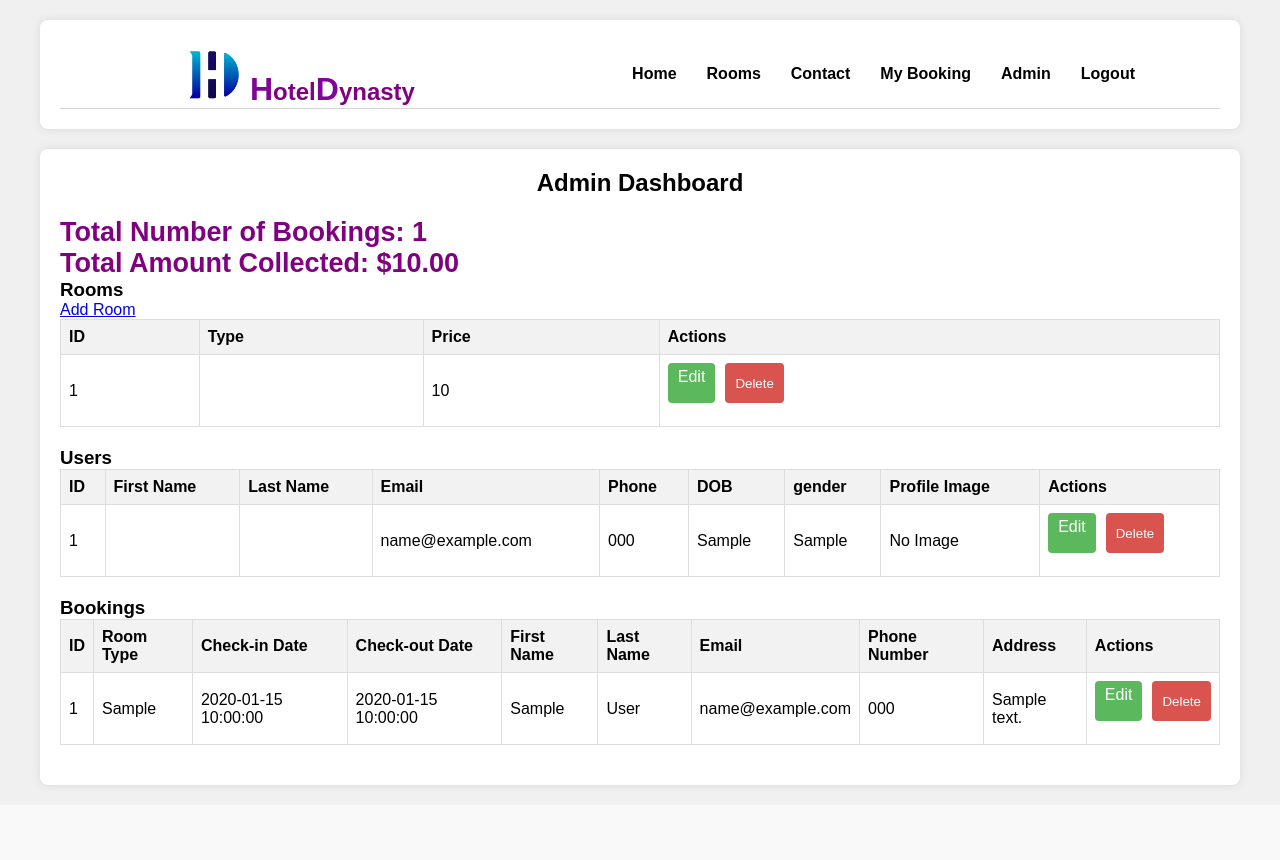
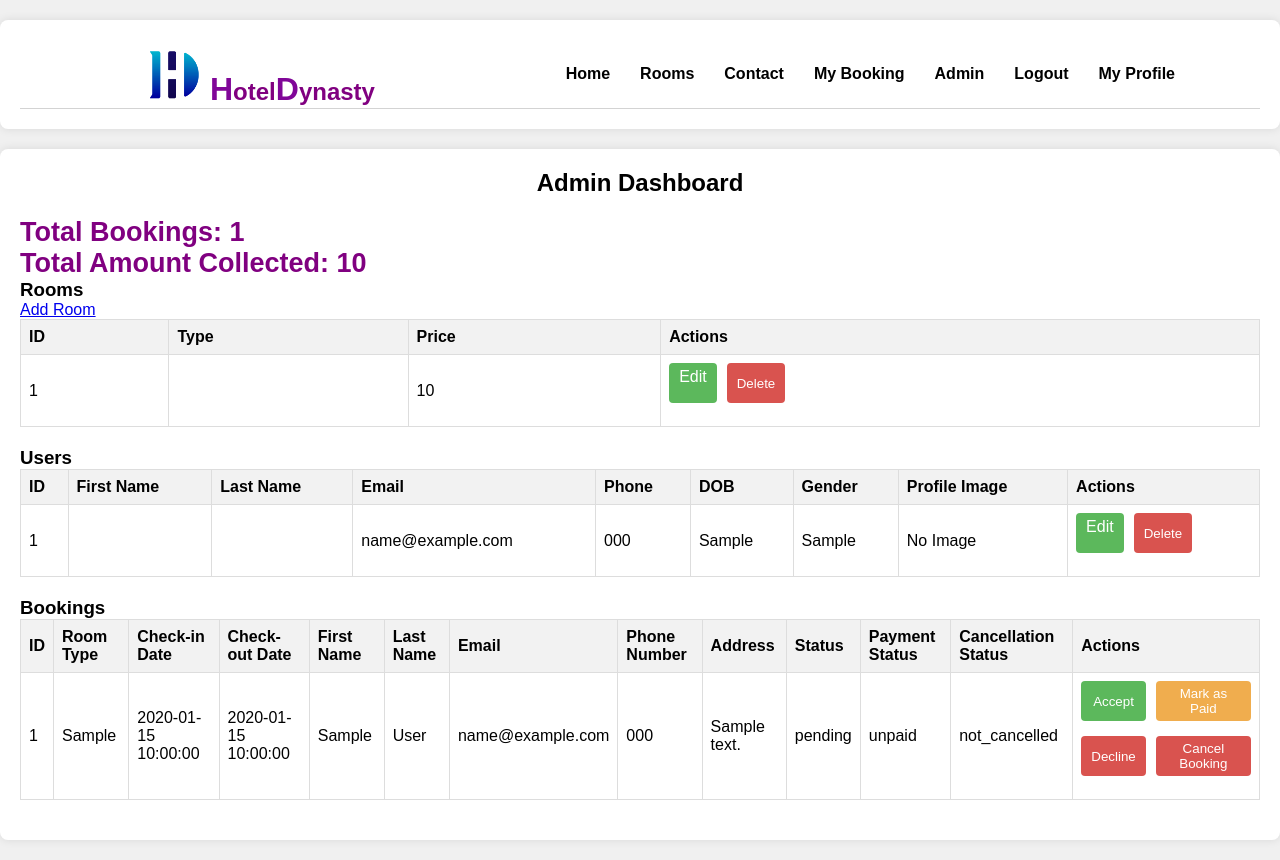
Before and after one commit to Prashon-10/hbms, a PHP site: page /dashboard.php in a window 1280 px wide. Before the commit the page ends 790 px from the top, so only its background shows below. Run offline with PHP 8.4, Linux system fonts and the light colour scheme; the visitor is signed in with stand-in values (Sample User, id 1); tables that the repository leaves empty or names only in its code hold one stand-in row (values such as "Sample post"); data that the repository does not hold is empty.

Commit message:
new commit

```diff
--- a/admin_login.php
+++ b/admin_login.php
@@ -4,7 +4,6 @@ include './config/connection.php';
 
 
 // admin123@gmail.com          admin123
-// Function to sanitize user inputs
 
 if ($_SERVER['REQUEST_METHOD'] === 'POST') {
     $email = $_POST['email'];
--- a/dashboard.php
+++ b/dashboard.php
@@ -13,7 +13,7 @@ function sanitize($conn, $input)
     return mysqli_real_escape_string($conn, htmlspecialchars(strip_tags(trim($input))));
 }
 
-// Handle delete operations for rooms, users, and bookings
+// Handle various operations
 if ($_SERVER['REQUEST_METHOD'] === 'POST') {
     if (isset($_POST['delete_room'])) {
         $room_id = sanitize($conn, $_POST['room_id']);
@@ -45,27 +45,45 @@ if ($_SERVER['REQUEST_METHOD'] === 'POST') {
         } else {
             $_SESSION['error'] = "Error deleting booking: " . $conn->error;
         }
-    } elseif (isset($_POST['add_user'])) {
-        // Sanitize and validate inputs
-        $first_name = sanitize($conn, $_POST['first-name']);
-        $last_name = sanitize($conn, $_POST['last-name']);
-        $email = sanitize($conn, $_POST['email']);
-        $phone = sanitize($conn, $_POST['phone']);
-        $dob = sanitize($conn, $_POST['dob']);
-        $gender = sanitize($conn, $_POST['gender']);
-        $password = password_hash($_POST['password'], PASSWORD_DEFAULT); // Hash password
-        // You can add more validations if needed
-
-        // Insert into database
-        $insert_query = "INSERT INTO users (firstName, lastName, email, phone, dob, gender password)
-                         VALUES ('$first_name', '$last_name', '$email', '$phone', '$dob', '$gender', '$password')";
-
-        if ($conn->query($insert_query)) {
-            $_SESSION['message'] = "User added successfully!";
+    } elseif (isset($_POST['accept_booking'])) {
+        $booking_id = sanitize($conn, $_POST['booking_id']);
+        $accept_query = "UPDATE reservations SET status='accepted' WHERE id = $booking_id";
+        if ($conn->query($accept_query)) {
+            $_SESSION['message'] = "Booking accepted successfully!";
             header('Location: dashboard.php');
             exit();
         } else {
-            $_SESSION['error'] = "Error adding user: " . $conn->error;
+            $_SESSION['error'] = "Error accepting booking: " . $conn->error;
+        }
+    } elseif (isset($_POST['decline_booking'])) {
+        $booking_id = sanitize($conn, $_POST['booking_id']);
+        $decline_query = "UPDATE reservations SET status='declined' WHERE id = $booking_id";
+        if ($conn->query($decline_query)) {
+            $_SESSION['message'] = "Booking declined successfully!";
+            header('Location: dashboard.php');
+            exit();
+        } else {
+            $_SESSION['error'] = "Error declining booking: " . $conn->error;
+        }
+    } elseif (isset($_POST['mark_paid'])) {
+        $booking_id = sanitize($conn, $_POST['booking_id']);
+        $mark_paid_query = "UPDATE reservations SET payment_status='paid' WHERE id = $booking_id";
+        if ($conn->query($mark_paid_query)) {
+            $_SESSION['message'] = "Payment marked as paid!";
+            header('Location: dashboard.php');
+            exit();
+        } else {
+            $_SESSION['error'] = "Error marking payment: " . $conn->error;
+        }
+    } elseif (isset($_POST['cancel_booking'])) {
+        $booking_id = sanitize($conn, $_POST['booking_id']);
+        $cancel_query = "UPDATE reservations SET cancellation_status='cancelled' WHERE id = $booking_id";
+        if ($conn->query($cancel_query)) {
+            $_SESSION['message'] = "Booking cancelled successfully!";
+            header('Location: dashboard.php');
+            exit();
+        } else {
+            $_SESSION['error'] = "Error cancelling booking: " . $conn->error;
         }
     }
 }
@@ -103,7 +121,7 @@ $conn->close();
         }
 
         .container {
-            max-width: 1200px;
+            max-width: 1440px;
             margin: 20px auto;
             background-color: #fff;
             padding: 20px;
@@ -189,6 +207,22 @@ $conn->close();
             background-color: #337ab7;
         }
 
+        .action-buttons .accept-btn {
+            background-color: #5cb85c;
+        }
+
+        .action-buttons .decline-btn {
+            background-color: #d9534f;
+        }
+
+        .action-buttons .paid-btn {
+            background-color: #f0ad4e;
+        }
+
+        .action-buttons .cancel-btn {
+            background-color: #d9534f;
+        }
+
         .action-buttons .edit-btn:hover {
             background-color: #4cae4c;
         }
@@ -199,6 +233,22 @@ $conn->close();
 
         .action-buttons .add-btn:hover {
             background-color: #286090;
+        }
+
+        .action-buttons .accept-btn:hover {
+            background-color: #4cae4c;
+        }
+
+        .action-buttons .decline-btn:hover {
+            background-color: #c9302c;
+        }
+
+        .action-buttons .paid-btn:hover {
+            background-color: #ec971f;
+        }
+
+        .action-buttons .cancel-btn:hover {
+            background-color: #c9302c;
         }
     </style>
 </head>
@@ -219,11 +269,12 @@ $conn->close();
 
         <!-- Display total bookings and total amount collected -->
         <div id="summary">
-            <p>Total Number of Bookings: <?= $total_data['total_bookings']; ?></p>
-            <p>Total Amount Collected: $<?= number_format($total_data['total_amount'], 2); ?></p>
+            <p>Total Bookings: <?= $total_data['total_bookings']; ?></p>
+            <p>Total Amount Collected: <?= $total_data['total_amount']; ?></p>
         </div>
+
         <h3>Rooms</h3>
-        <a href="add_room.php" class="action-buttons edit-btn">Add Room</a>
+        <a href="add_room.php" class="action-buttons add-btn">Add Room</a>
         <table>
             <tr>
                 <th>ID</th>
@@ -251,7 +302,6 @@ $conn->close();
         </table>
 
         <h3>Users</h3>
-        <!-- <a href="add_user.php" class="action-buttons add-btn">Add User</a> -->
         <table>
             <tr>
                 <th>ID</th>
@@ -260,7 +310,7 @@ $conn->close();
                 <th>Email</th>
                 <th>Phone</th>
                 <th>DOB</th>
-                <th>gender</th>
+                <th>Gender</th>
                 <th>Profile Image</th>
                 <th>Actions</th>
             </tr>
@@ -306,6 +356,9 @@ $conn->close();
                 <th>Email</th>
                 <th>Phone Number</th>
                 <th>Address</th>
+                <th>Status</th>
+                <th>Payment Status</th>
+                <th>Cancellation Status</th>
                 <th>Actions</th>
             </tr>
             <?php $booking_counter = 1; ?>
@@ -320,12 +373,26 @@ $conn->close();
                     <td><?= $booking['email']; ?></td>
                     <td><?= $booking['phone_number']; ?></td>
                     <td><?= $booking['address']; ?></td>
+                    <td><?= $booking['status']; ?></td>
+                    <td><?= $booking['payment_status']; ?></td>
+                    <td><?= $booking['cancellation_status']; ?></td>
                     <td>
                         <div class="action-buttons">
-                            <a href="edit_booking.php?id=<?= $booking['id']; ?>" class="edit-btn">Edit</a>
+                            <?php if ($booking['status'] == 'pending') : ?>
+                                <form action="" method="POST">
+                                    <input type="hidden" name="booking_id" value="<?= $booking['id']; ?>">
+                                    <button type="submit" name="accept_booking" class="accept-btn">Accept</button>
+                                    <button type="submit" name="decline_booking" class="decline-btn">Decline</button>
+                                </form>
+                            <?php endif; ?>
                             <form action="" method="POST">
                                 <input type="hidden" name="booking_id" value="<?= $booking['id']; ?>">
-                                <button type="submit" name="delete_booking" class="delete-btn">Delete</button>
+                                <?php if ($booking['payment_status'] == 'unpaid') : ?>
+                                    <button type="submit" name="mark_paid" class="paid-btn">Mark as Paid</button>
+                                <?php endif; ?>
+                                <?php if ($booking['cancellation_status'] == 'not_cancelled') : ?>
+                                    <button type="submit" name="cancel_booking" class="cancel-btn">Cancel Booking</button>
+                                <?php endif; ?>
                             </form>
                         </div>
                     </td>
--- a/includes/header.php
+++ b/includes/header.php
@@ -31,6 +31,7 @@ if (!isset($_SESSION['email'])) {
                 <li><a href="./my_booking.php">My Booking</a></li>
                 <li><a href="/hbms/admin_login.php">Admin</a></li>
                 <li><a href="/hbms/logout.php" id="logout">Logout</a></li>
+                <li><a href="/hbms/account.php">My Profile</a></li>
 
 
             </ul>
--- a/style/contact.css
+++ b/style/contact.css
@@ -7,7 +7,7 @@ body {
 }
 
 .container {
-  max-width: 900px;
+  max-width: 1000px;
   margin: 50px auto;
   padding: 20px;
   background-color: #fff;
--- a/style/index.css
+++ b/style/index.css
@@ -199,7 +199,7 @@ nav a:hover {
 }
 
 /* Hotel Card Styles */
-.cards-room,
+  ards-room,
 .cards-services {
   display: flex;
   justify-content: space-between;
```
Also changed, not shown: account.php (+138 -99 lines), edit_user.php (+27 -4 lines), uploads/Bheshraj Lamichhane_page-0003.jpg (added), uploads/Bheshraj Lamichhane_page-0005.jpg (added), uploads/Blue and White Photo Collage Cricket Match Sports Instagram Post.jpg (added), uploads/Screenshot (1).png (added).
